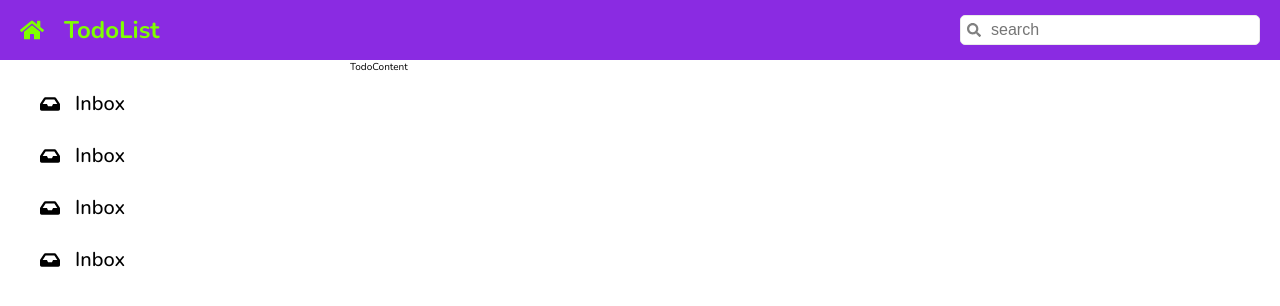
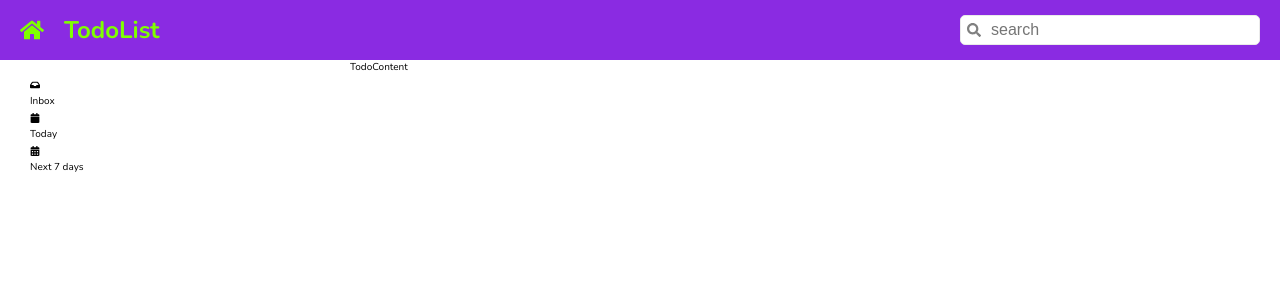
Before and after one commit to Alac1996/cc15-todolist, a React (Create React App) app: page / in a window 1280 px wide. Shown: the top 306 px of the page. Built offline with nearby package versions, Linux system fonts and the light colour scheme.

Commit message:
refactor:creat ToDoList

```diff
--- a/src/App.jsx
+++ b/src/App.jsx
@@ -7,6 +7,7 @@ import {
   FaCalendarAlt,
   FaChevronDown,
 } from "react-icons/fa";
+import ListItem from "./components/ListItem";
 
 function App() {
   return (
@@ -18,22 +19,30 @@ function App() {
         <aside className="Sidebar">
           <section className="sidebar__category">
             <ul className="list">
-              <li className="list__item">
+              {/* <li className="list__item">
                 <FaInbox className="list__icon__list" />
                 <p className="list__item__text">Inbox</p>
               </li>
               <li className="list__item">
-                <FaInbox className="list__icon__list" />
-                <p className="list__item__text">Inbox</p>
+                <FaCalendar className="list__icon__list" />
+                <p className="list__item__text">Today</p>
               </li>
               <li className="list__item">
-                <FaInbox className="list__icon__list" />
-                <p className="list__item__text">Inbox</p>
-              </li>
-              <li className="list__item">
-                <FaInbox className="list__icon__list" />
-                <p className="list__item__text">Inbox</p>
-              </li>
+                <FaCalendarAlt className="list__icon__list" />
+                <p className="list__item__text">Next 7 days</p>
+              </li> */}
+              <ListItem
+                text="Inbox"
+                icon={<FaInbox className="List_item_icon" />}
+              />
+              <ListItem
+                text="Today"
+                icon={<FaCalendar className="List_item_icon" />}
+              />
+              <ListItem
+                text="Next 7 days"
+                icon={<FaCalendarAlt className="List_item_icon" />}
+              />
             </ul>
           </section>
         </aside>
--- /dev/null
+++ b/src/components/ListItem.jsx
@@ -0,0 +1,14 @@
+import "./ListItem.scss";
+import { FaInbox } from "react-icons/fa";
+
+function ListItem(props) {
+  console.log(props);
+  return (
+    <li className="List_item">
+      {props.icon}
+      <p className="List__item__text">{props.text}</p>
+    </li>
+  );
+}
+
+export default ListItem;
--- /dev/null
+++ b/src/components/ListItem.scss
@@ -0,0 +1 @@
+@import "../index.scss";
```
